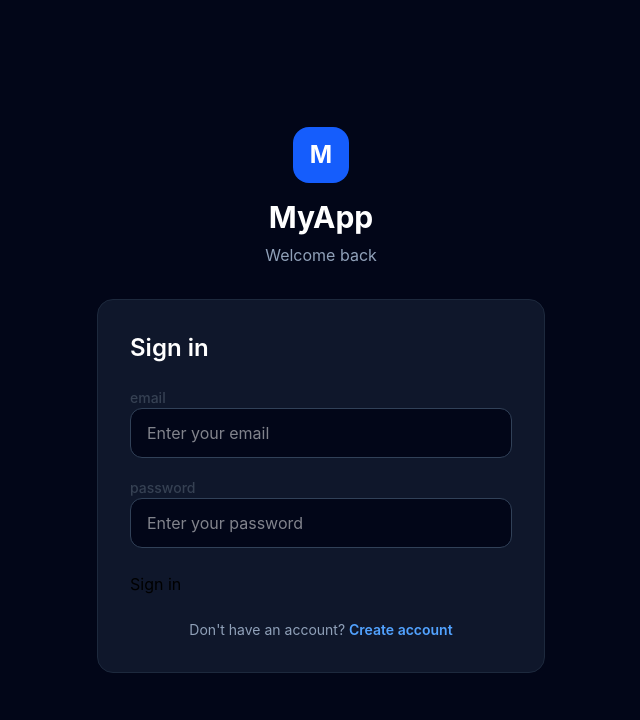
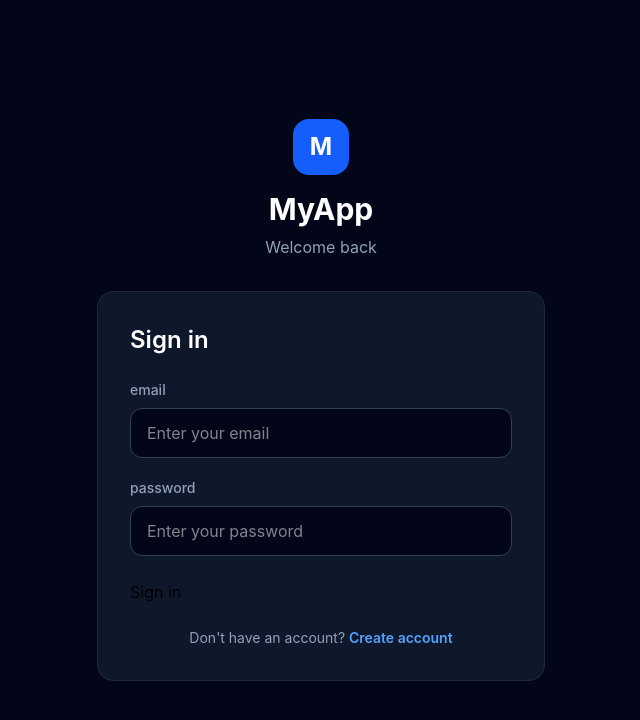
Before and after one commit to harizhashmi/myloginpage, a React (Vite) app in the folder my-landing-page/: page / in a window 1280 px wide. Shown: the top 720 px of the page, without its empty margins (319-959 px from the left). Built offline with nearby package versions, Linux system fonts and the light colour scheme.

Commit message:
move dark classes from login to input

```diff
--- a/my-landing-page/src/components/Input.tsx
+++ b/my-landing-page/src/components/Input.tsx
@@ -1,26 +1,29 @@
-import type { ComponentProps } from 'react'
+import type { ComponentProps } from "react";
 
-type InputProps = ComponentProps<'input'> & {
-    label: string
-    error?: string
-}
+type InputProps = ComponentProps<"input"> & {
+  label: string;
+  error?: string;
+};
 
 function Input({ label, error, id, ...rest }: InputProps) {
   return (
     <div>
-            <label htmlFor={id} className="block text-sm font-medium text-gray-700">
+      <label
+        htmlFor={id}
+        className="block text-sm font-medium text-slate-400 mb-2"
+      >
         {label}
       </label>
 
       <input
         id={id}
-                className="mt-1 block w-full rounded-md border border-gray-300 px-3 py-2"
+        className="w-full px-4 py-3 bg-slate-950 border border-slate-700 rounded-xl text-white outline-none focus:border-blue-500"
         {...rest}
       />
 
       {error && <p className="text-red-500 text-sm mt-1">{error}</p>}
     </div>
-    )
+  );
 }
 
-export default Input
+export default Input;
```
Lines whose indentation alone changed are shown as unchanged.
